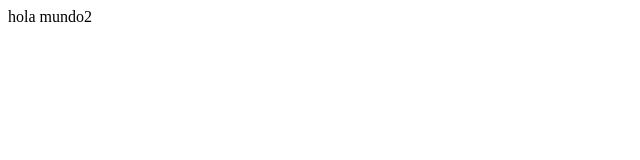
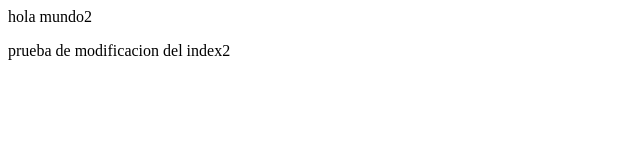
Before and after one commit to OmarUV11/hola, a plain HTML site: page index2.html in a window 1280 px wide. Shown: the whole page, without its empty margins (0-640 px from the left). Drawn offline with Linux system fonts and the light colour scheme.

Commit message:
se le agrego un parro al index2

```diff
--- a/index2.html
+++ b/index2.html
@@ -7,5 +7,6 @@
 </head>
 <body>
     hola mundo2
+    <p>prueba de modificacion del index2</p>
 </body>
 </html>
```
